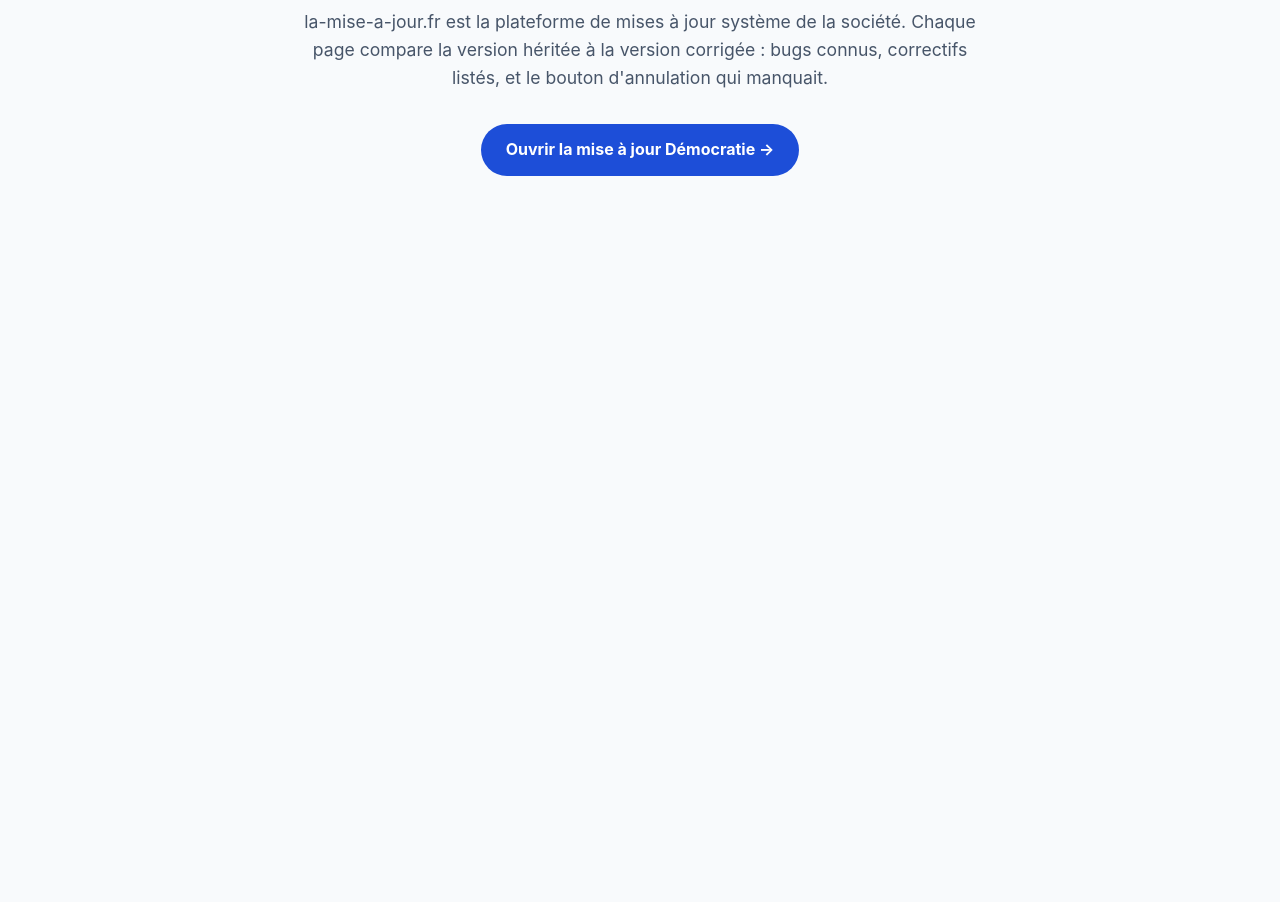
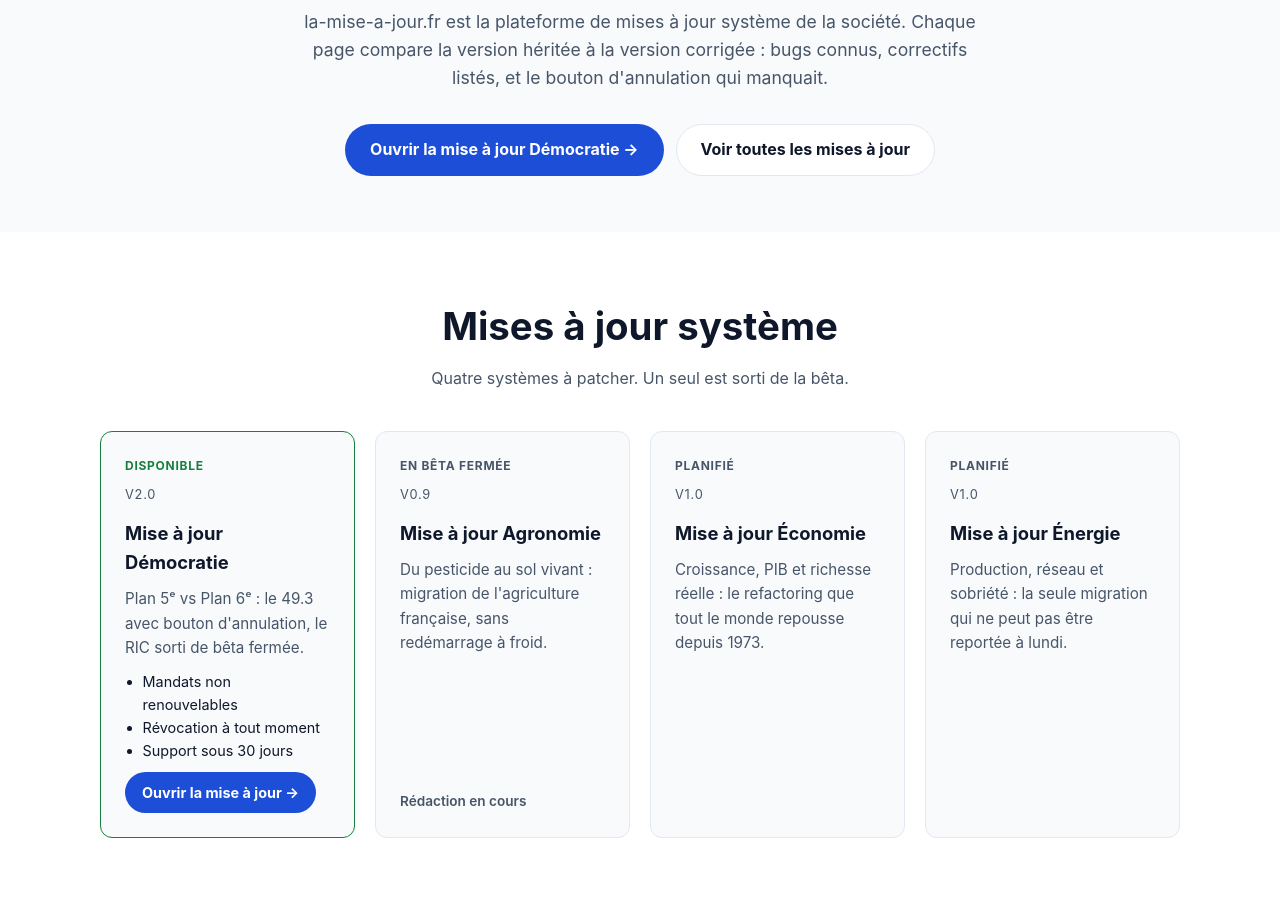
Before and after one commit to democratie-vivante/la-mise-a-jour, a website built with Vite: page index.html in a window 1280 px wide. Shown: the part 240-1142 px from the top of the page. Before the commit the page ends 800 px from the top, so only its background shows below. Built offline with nearby package versions, Linux system fonts and the light colour scheme.

Commit message:
feat: hub console de versions — hero et grille des mises à jour

```diff
--- a/index.html
+++ b/index.html
@@ -33,6 +33,51 @@
           listés, et le bouton d'annulation qui manquait.</p>
         <div class="hero-actions">
           <a class="btn btn-primary" href="democratie/">Ouvrir la mise à jour Démocratie →</a>
+          <a class="btn btn-ghost" href="#collection">Voir toutes les mises à jour</a>
+        </div>
+      </div>
+    </section>
+
+    <section id="collection" class="section updates" aria-labelledby="collection-title">
+      <div class="container">
+        <h2 id="collection-title">Mises à jour système</h2>
+        <p class="section-sub">Quatre systèmes à patcher. Un seul est sorti de la bêta.</p>
+
+        <div class="updates-grid">
+          <article class="update-card update-card--live">
+            <p class="update-status">Disponible</p>
+            <p class="plan-tag">v2.0</p>
+            <h3>Mise à jour Démocratie</h3>
+            <p class="update-teaser">Plan 5ᵉ vs Plan 6ᵉ : le 49.3 avec bouton d'annulation, le RIC sorti de bêta fermée.</p>
+            <ul class="update-changelog">
+              <li>Mandats non renouvelables</li>
+              <li>Révocation à tout moment</li>
+              <li>Support sous 30 jours</li>
+            </ul>
+            <p class="update-cta"><a class="btn btn-primary btn-sm" href="democratie/">Ouvrir la mise à jour →</a></p>
+          </article>
+
+          <article class="update-card update-card--soon">
+            <p class="update-status">En bêta fermée</p>
+            <p class="plan-tag">v0.9</p>
+            <h3>Mise à jour Agronomie</h3>
+            <p class="update-teaser">Du pesticide au sol vivant : migration de l'agriculture française, sans redémarrage à froid.</p>
+            <p class="update-note">Rédaction en cours</p>
+          </article>
+
+          <article class="update-card update-card--soon">
+            <p class="update-status">Planifié</p>
+            <p class="plan-tag">v1.0</p>
+            <h3>Mise à jour Économie</h3>
+            <p class="update-teaser">Croissance, PIB et richesse réelle : le refactoring que tout le monde repousse depuis 1973.</p>
+          </article>
+
+          <article class="update-card update-card--soon">
+            <p class="update-status">Planifié</p>
+            <p class="plan-tag">v1.0</p>
+            <h3>Mise à jour Énergie</h3>
+            <p class="update-teaser">Production, réseau et sobriété : la seule migration qui ne peut pas être reportée à lundi.</p>
+          </article>
         </div>
       </div>
     </section>
--- a/styles.css
+++ b/styles.css
@@ -596,8 +596,79 @@ section[id] {
   scroll-margin-top: 72px;
 }
 
+.updates {
+  background: var(--color-surface);
+}
+
+.updates-grid {
+  display: grid;
+  grid-template-columns: repeat(4, minmax(0, 1fr));
+  gap: 1.25rem;
+  margin-top: 2rem;
+}
+
+.update-card {
+  display: flex;
+  flex-direction: column;
+  gap: 0.6rem;
+  background: var(--color-bg);
+  border: 1px solid var(--color-border);
+  border-radius: var(--radius);
+  padding: 1.5rem;
+}
+
+.update-card--live {
+  border-color: var(--color-success);
+}
+
+.update-status {
+  margin: 0;
+  font-size: 0.75rem;
+  font-weight: 700;
+  text-transform: uppercase;
+  letter-spacing: 0.06em;
+  color: var(--color-text-muted);
+}
+
+.update-card--live .update-status {
+  color: var(--color-success);
+}
+
+.update-card h3 {
+  margin: 0;
+  font-size: 1.15rem;
+}
+
+.update-teaser {
+  margin: 0;
+  color: var(--color-text-muted);
+  font-size: 0.95rem;
+}
+
+.update-changelog {
+  margin: 0;
+  padding-left: 1.1rem;
+  color: var(--color-text);
+  font-size: 0.9rem;
+}
+
+.update-note {
+  margin: auto 0 0;
+  font-size: 0.85rem;
+  font-weight: 600;
+  color: var(--color-text-muted);
+}
+
+.update-cta {
+  margin: auto 0 0;
+}
+
 @media (max-width: 1024px) {
   .features-grid {
+    grid-template-columns: repeat(2, minmax(0, 1fr));
+  }
+
+  .updates-grid {
     grid-template-columns: repeat(2, minmax(0, 1fr));
   }
 }
@@ -619,6 +690,10 @@ section[id] {
     grid-template-columns: 1fr;
   }
 
+  .updates-grid {
+    grid-template-columns: 1fr;
+  }
+
   .footer-grid {
     grid-template-columns: 1fr;
   }
```
Also changed, not shown: tests/structure.spec.ts (+69 -1 lines).
